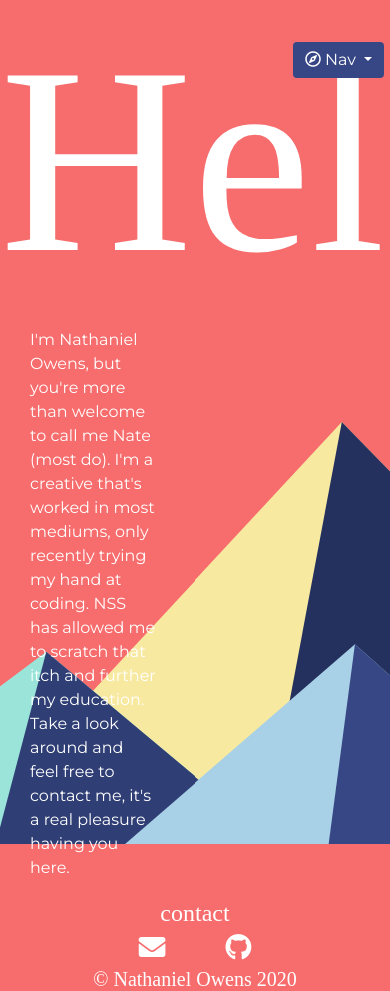
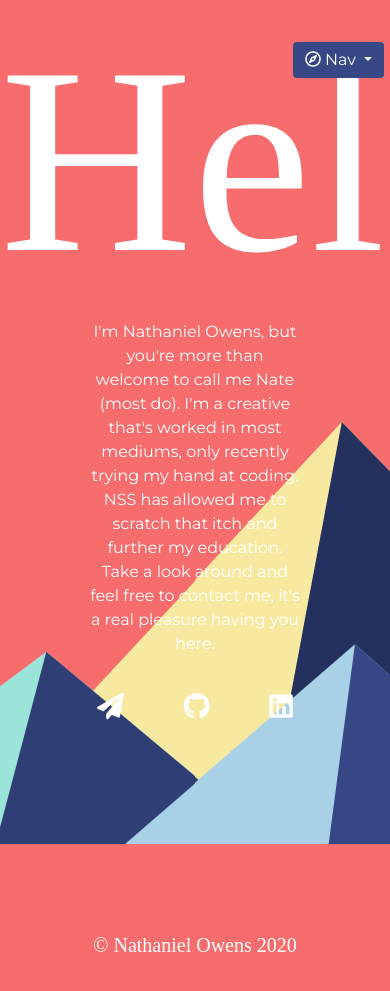
Before and after one commit to nathanieltylerowens/personal-site, a website built with webpack: page src/index.html in a window 390 px wide. Shown: the top 991 px of the page. Built offline with nearby package versions, Linux system fonts and the light colour scheme; no server answers; a web font is replaced by a local one.

Commit message:
added more styling

```diff
--- a/src/index.html
+++ b/src/index.html
@@ -7,7 +7,6 @@
   <title>Hello There</title>
 </head>
 <body>
-  <nav>
     <div id="navLinks">
       <div class="dropdown">
       <button class="btn btn-secondary dropdown-toggle" type="button" id="dropdownMenuButton" data-toggle="dropdown" aria-haspopup="true" aria-expanded="false">
@@ -20,7 +19,6 @@
         </div>
       </div>
     </div>
-  </nav>
   <div id="intro"></div>
   <div id="projectCards"></div>
   <div id="footer"></div>
--- a/src/javascripts/bio&nav/bioNav.js
+++ b/src/javascripts/bio&nav/bioNav.js
@@ -3,14 +3,26 @@ import './bioNav.scss';
 
 const buildBio = () => {
   const domString = `
-  <header class="greeting">
+  <div class="mh-100 greeting">
     <h1 class="hi">Hello</h1>
-    <p class="about">I'm Nathaniel Owens, but you're more than welcome to call me Nate (most do).
-    I'm a creative that's worked in most mediums, only recently trying my hand at coding.
-    NSS has allowed me to scratch that itch and further my education.
-    Take a look around and feel free to contact me,
-     it's a real pleasure having you here.</p>
-  </header>`;
+    <div class="row">
+      <div class="col"></div>
+        <div id="about" class="col-6">
+        I'm Nathaniel Owens, but you're more than welcome to call me Nate (most do).
+        I'm a creative that's worked in most mediums, only recently trying my hand at coding.
+        NSS has allowed me to scratch that itch and further my education.
+        Take a look around and feel free to contact me,
+        it's a real pleasure having you here.
+        </div>
+      <div class="col"></div>
+    </div>
+      <div id="contact">
+        <p id="mail"><a href="mailto:nathanieltylerowens@gmail.com?Subject=Hello%20there!" target="_top"><i class="fas fa-paper-plane"></i></a></p>
+        <p id="github"><a href="https://github.com/nathanieltylerowens"><i class="fab fa-github"></i></a></p>
+        <p id="github"><a href="https://www.linkedin.com/in/nathaniel-owens-987179b5/"><i class="fab fa-linkedin"></i></a></p>
+      </div>
+  </div>
+  `;
   utils.printToDom('#intro', domString);
 };
 
--- a/src/javascripts/bio&nav/bioNav.scss
+++ b/src/javascripts/bio&nav/bioNav.scss
@@ -10,17 +10,38 @@ $green-yellow-crayola: #f8e9a1 ;
 
 .greeting {
     color: white;
-    font-family: 'Rozha One', serif;
     height: 900px;
-    text-align: center;
-    margin: 0;
 }
 .hi{
   font-size: 200pt;
+  margin: 0;
+  padding: 0;
+  font-family: 'Rozha One', serif;
 }
-.about{
-  text-align: left;
-  width: 40%;
+#about{
   font-family: 'Montserrat', sans-serif;
-  padding-left: 30px;
+  margin: 0;
+  padding: 0;
+  background-color: transparent;
+  border-color: transparent;
+  color: white;
 }
+
+#contact {
+  display: flex;
+  flex-direction: row;
+  justify-content: center;
+  padding: 30px 0px 0px 0px;
+  margin: 0;
+}
+#contact p {
+  padding: 0px 15px 0 15px;
+  margin: 0px 15px 0 15px;
+  font-size: 20pt;
+}
+#contact a {
+  color: white;
+}
+#contact a:hover {
+  color: $uranian-blue;
+}
--- a/src/javascripts/footer/footer.js
+++ b/src/javascripts/footer/footer.js
@@ -4,11 +4,6 @@ import './footer.scss';
 const printFooter = () => {
   const domString = `
   <footer class="page-footer">
-    <h4>contact</h4>
-    <div id="contact">
-      <p id="mail"><a href="mailto:nathanieltylerowens@gmail.com?Subject=Hello%20there!" target="_top"><i class="fas fa-envelope"></i></a></p>
-      <p id="github"><a href="https://github.com/nathanieltylerowens"><i class="fab fa-github"></i></a></p>
-    </div>
     <h5>© Nathaniel Owens 2020</h5>
   </footer>
   `;
--- a/src/javascripts/footer/footer.scss
+++ b/src/javascripts/footer/footer.scss
@@ -20,25 +20,3 @@ $green-yellow-crayola: #f8e9a1 ;
   padding: 0em;
   margin: 0em;
 }
-
-#contact {
-  display: flex;
-  flex-direction: row;
-  justify-content: center;
-  padding: 0;
-  margin: 0;
-}
-#contact p {
-  padding: 0px 15px 0 15px;
-  margin: 0px 15px 0 15px;
-  font-size: 20pt;
-}
-#contact a {
-  color: white;
-}
-#mail a:hover {
-  color: #f8e9a1;
-}
-#github a:hover {
-  color: #f76c6c;
-}
--- a/src/javascripts/loop/loop.js
+++ b/src/javascripts/loop/loop.js
@@ -6,6 +6,7 @@ const loopProjects = () => {
   projectData.getProjects()
     .then((projects) => {
       let domString = `
+      <div class="projects">
         <h1 class="projectsH1">Projects</h1>
         <div id="projectsPage">
       `;
@@ -24,7 +25,9 @@ const loopProjects = () => {
         </div>
         `;
       });
-      domString += '</div>';
+      domString += `
+        </div>
+      </div>`;
       utils.printToDom('#projectCards', domString);
     })
     .catch((err) => console.error('loop broke', err));
--- a/src/javascripts/loop/loop.scss
+++ b/src/javascripts/loop/loop.scss
@@ -5,13 +5,15 @@ $light-coral: #f76c6c;
 $green-yellow-crayola: #f8e9a1 ;
 // font-family: 'Montserrat', sans-serif;
 // font-family: 'Rozha One', serif;
+.projects {
+  background-color: $uranian-blue;
+}
 
 #projectsPage {
   display: flex;
   flex-direction: row;
   height: 650px;
   color: white;
-  background-color: $uranian-blue;
 }
 .projectDiv {
   display: flex;
--- a/src/styles/main.scss
+++ b/src/styles/main.scss
@@ -33,21 +33,28 @@ body{
 .dropdown button:hover{
     background-color: $dark-cornflower-blue;
     font-family: 'Montserrat', sans-serif;
-    color: $green-yellow-crayola;
+    color: $light-coral;
 }
 .btn-secondary.dropdown-toggle:focus {
     background-color: $dark-cornflower-blue;
     font-family: 'Montserrat', sans-serif;
-    color: white;
+    color: $uranian-blue;
+    border: none;
 }
 .dropdown-menu a{
     color: white;
     font-family: 'Montserrat', sans-serif;
 }
 .dropdown-menu a:hover{
-    color: $green-yellow-crayola;
+    color: $light-coral;
     font-weight: bold;
     background-color: #374785;
+}
+#intro {
+    display: flex;
+    flex-direction: column;
+    justify-content: center;
+    text-align: center;
 }
 
 #navLinks {
@@ -62,60 +69,3 @@ body{
     font-family:'Montserrat', sans-serif;
     z-index: 10000;
 }
-
-
-
-
-// #technologiesPage {
-//     background-color: #95adbe;
-//     display: flex;
-//     padding: 0;
-//     margin: 0;
-//     height: 300px;
-//     color: #dff0ea;
-//     font-family: 'Spartan', sans-serif;
-//     font-size: 52pt;
-//     flex-direction: column;
-//     text-align: center;
-// }
-// #technologiesPage ul{
-//     padding: 0;
-//     margin: 0;
-//     height: 300px;
-// }
-// #technologiesPage li {
-//     margin: 15px 15px 15px 15px;
-// }
-// .tech-back{
-//     font-family: 'Spartan', sans-serif;
-//     font-weight: lighter;
-//     font-size: 15pt;
-
-// }
-// .page-footer{
-//     height: 155px;
-//     font-family: 'Roboto Slab', serif;
-//     background-color: #dff0ea;
-//     color: #95adbe;
-//     text-align: center;
-// }
-// .page-footer h4 {
-//     margin: 0;
-//     padding: 10px o 0px 0px;
-//     font-size: 12pt;
-// }
-// .page-footer a {
-//     padding: 10px 0px 10px 0px;
-//     margin: 0;
-//     color: #95adbe;
-//     font-size: 15pt;
-// }
-// .page-footer a:hover{
-//     font-weight: bolder;
-//     color: #A6D0E4;
-// }
-// .page-footer h5 {
-//     margin: 0;
-//     padding: 20px o 10px 0px;
-//     font-size: 10pt;
-// }
```
